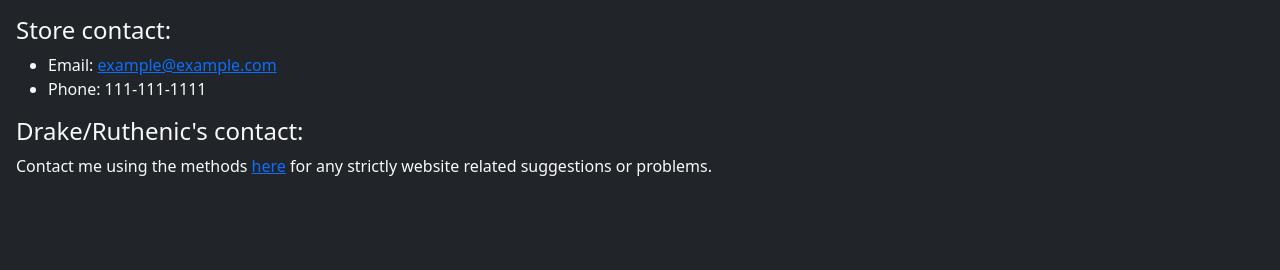
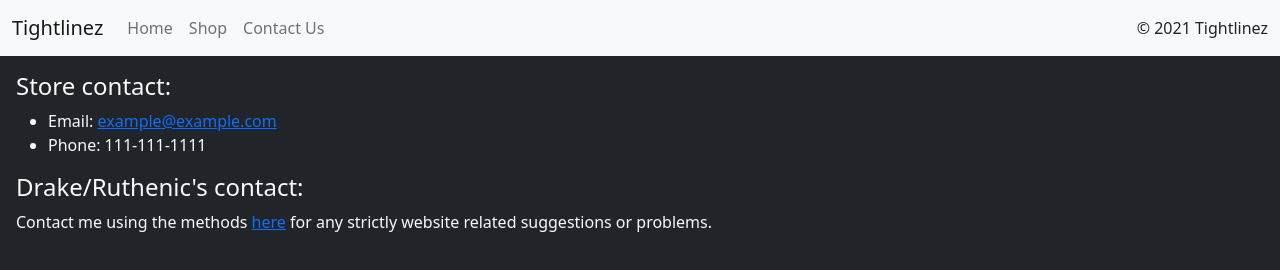
Before and after one commit to Tightlinez/tightlinez.github.io, a website built with Parcel: page src/contact.html in a window 1280 px wide. Built offline with nearby package versions, Linux system fonts and the light colour scheme.

Commit message:
js modification, fix navbar in contact

```diff
--- a/src/contact.html
+++ b/src/contact.html
@@ -26,7 +26,7 @@
   </head>
   <body class="bg-dark text-light">
     <script src="./index.js" type="module"></script>
-	<div id='header'></div>
+	<div id='navbar'></div>
 	<h4 style="margin-top: 1rem;">Store contact:</h4>
 	<ul>
 		<li>Email: <a href="mailto:example@example.com">example@example.com</a></li>
--- a/src/index.js
+++ b/src/index.js
@@ -3,6 +3,7 @@ import 'bootstrap/dist/css/bootstrap.min.css';
 
 import * as bootstrap from 'bootstrap';
 
+let setupNavbar = async () => {
 	console.log(
 	    'If you\'re looking here, you should probably help me with the site.');
 	let headerContent = `
@@ -44,3 +45,5 @@ for (let i = 0; i < headerList.length; i++) {
 	}  // overly complicated code to select the active url from the header and make
 	   // it active
 	console.log('[Navbar] Inserted list of available locations into header!');
+}
+setupNavbar()
```
Lines whose indentation alone changed are shown as unchanged.
